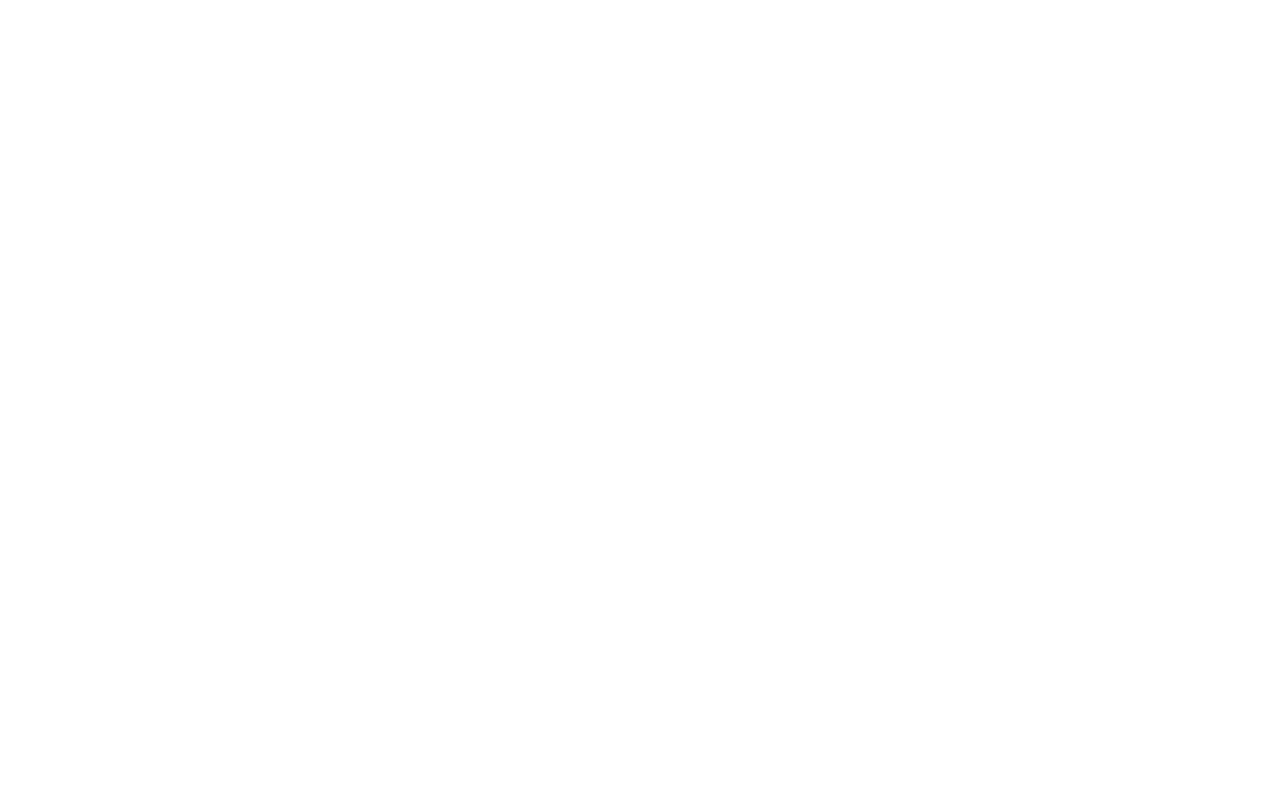
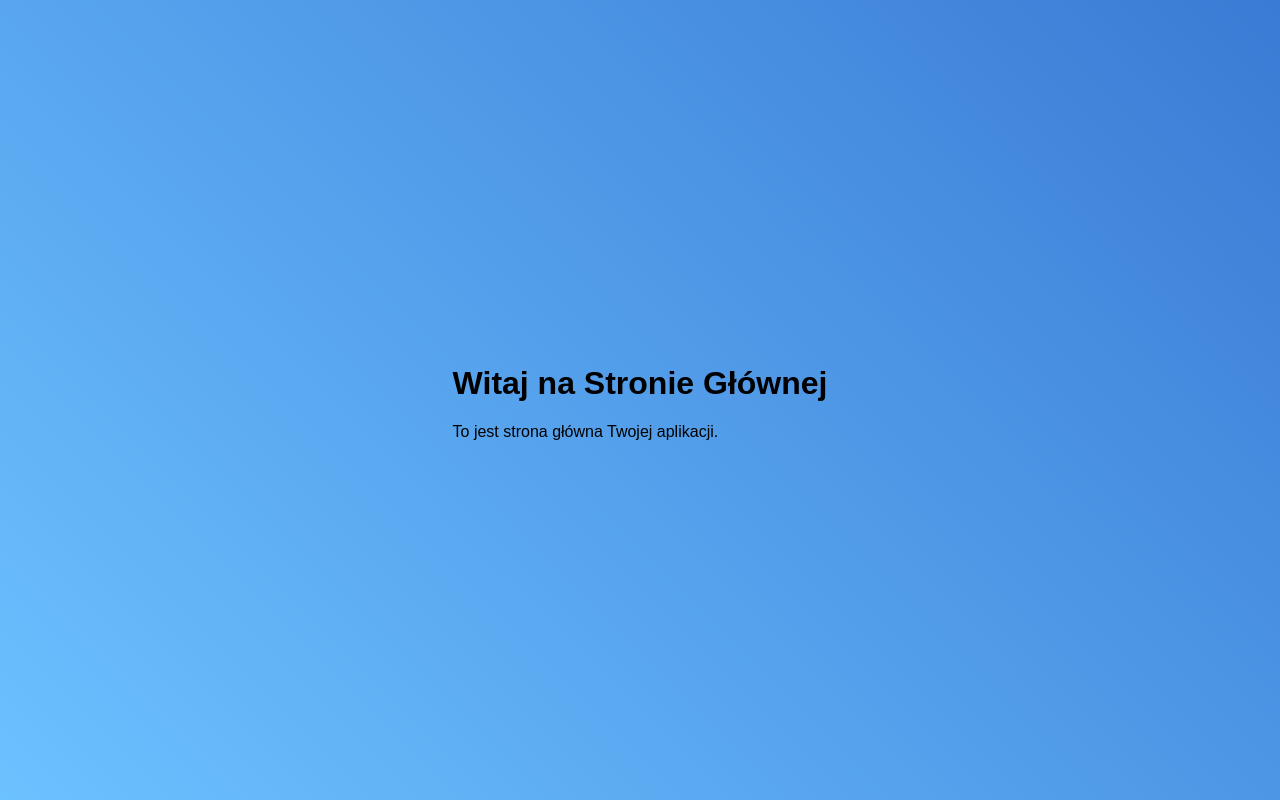
Before and after one commit to HubertSienicki/tin-project-2023, a React (Create React App) app in the folder tin-project-frontend/: page / in a window 1280 px wide. Before the commit this address had no page. Built offline with nearby package versions, Linux system fonts and the light colour scheme.

Commit message:
add home.js

```diff
--- /dev/null
+++ b/tin-project-frontend/src/pages/Home/Home.js
@@ -0,0 +1,15 @@
+import React from "react";
+import "../../assets/styles/styles.css";
+const Home = () => {
+	return (
+		<div className="container">
+			<div className="home-content">
+				<h1>Witaj na Stronie Głównej</h1>
+				<p>To jest strona główna Twojej aplikacji.</p>
+				{}
+			</div>
+		</div>
+	);
+};
+
+export default Home;
--- a/tin-project-frontend/src/pages/Login/Login.js
+++ b/tin-project-frontend/src/pages/Login/Login.js
@@ -1,6 +1,6 @@
 import React, { useState } from "react";
 import { useNavigate } from "react-router-dom";
-import "../../assets/styles/login-style.css";
+import "../../assets/styles/styles.css";
 
 const Login = () => {
 	const [email, setEmail] = useState("");
@@ -16,7 +16,7 @@
 		<div className="container">
 			<div className="form-box">
 				<h2 className="form-title">Logowanie</h2>
-				<form>
+				<form onSubmit={handleSubmit}>
 					<div className="form-control">
 						<label htmlFor="email">Email</label>
 						<input
@@ -33,7 +33,7 @@
 							id="password"
 						/>
 					</div>
-					<button type="submit" onSubmit={handleSubmit} className="btn-primary">
+					<button type="submit" className="btn-primary">
 						Zaloguj się
 					</button>
 					<a href="/register" className="link">
--- a/tin-project-frontend/src/pages/Register/Register.js
+++ b/tin-project-frontend/src/pages/Register/Register.js
@@ -1,7 +1,7 @@
 import axios from "axios";
 import React, { useState } from "react";
 import { useNavigate } from "react-router-dom";
-import "../../assets/styles/login-style.css";
+import "../../assets/styles/styles.css";
 
 const Register = () => {
 	const [username, setUsername] = useState("");
--- a/tin-project-frontend/src/routes.js
+++ b/tin-project-frontend/src/routes.js
@@ -1,14 +1,14 @@
 import React from "react";
 import { Route, BrowserRouter as Router, Routes } from "react-router-dom";
 // import Dashboard from "./pages/Dashboard";
-// import Home from "./pages/Home";
+import Home from "./pages/Home/Home";
 import Login from "./pages/Login/Login";
 import Register from "./pages/Register/Register";
 
 const AppRoutes = () => (
 	<Router>
 		<Routes>
-			{/* <Route exact path="/" component={Home} /> */}
+			{<Route exact path="/" element={<Home />} />}
 			<Route path="/login" element={<Login />} />
 			<Route path="/register" element={<Register />} />
 			{/* <Route path="/dashboard" component={Dashboard} /> */}
```
Also changed, not shown: tin-project-frontend/src/assets/styles/styles.css (renamed from tin-project-frontend/src/assets/styles/login-style.css).
